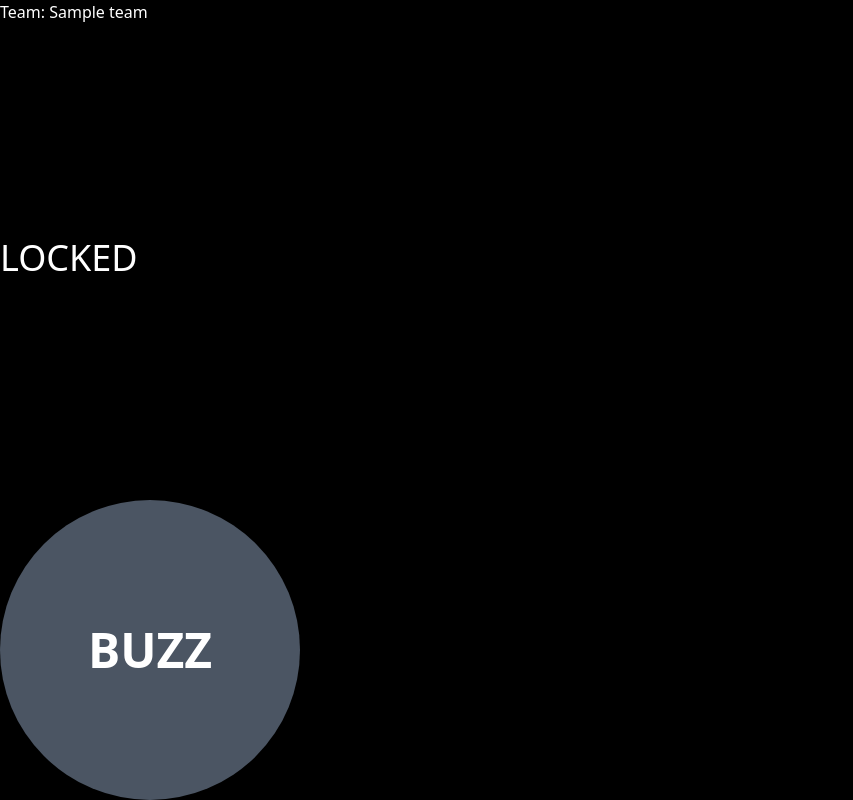
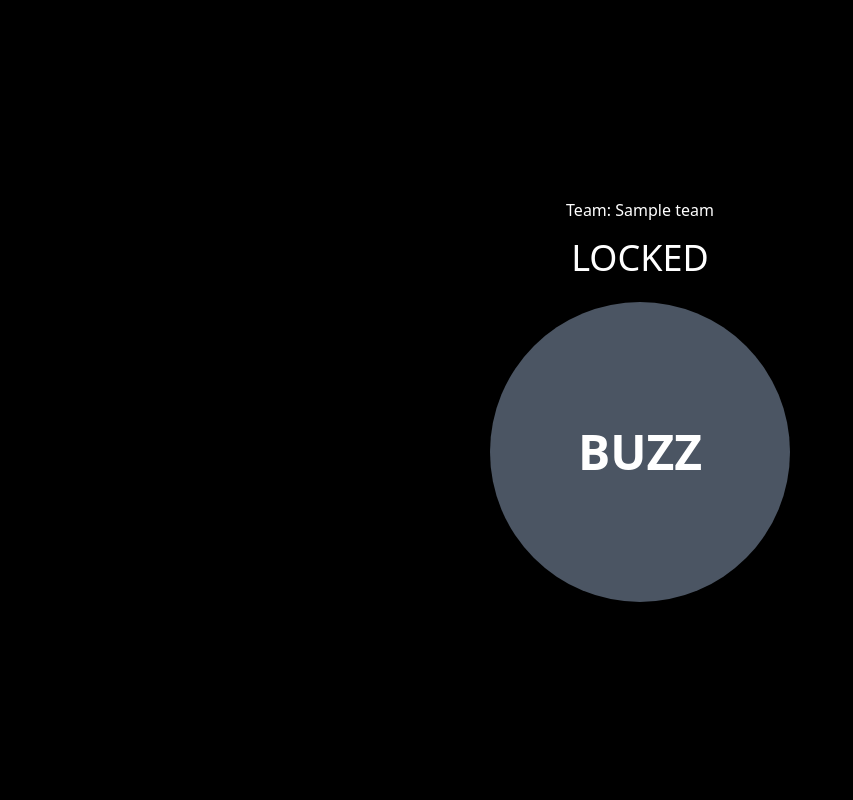
Before and after one commit to syedroshanriyan/techno-quiz, a Flask app: template templates/buzzer.html in a window 1280 px wide. Shown: the whole page, without its empty margins (0-853 px from the left). Run offline with Flask 3, Linux system fonts and the light colour scheme; the template is opened without the code that fills it: most values are stand-ins (such as "Sample title", 1, 10 or a date in 2020); some libraries are stand-ins or nearby versions.

Commit message:
buzzer.html

```diff
--- a/templates/buzzer.html
+++ b/templates/buzzer.html
@@ -5,7 +5,7 @@
 <script src="https://cdn.tailwindcss.com"></script>
 </head>
 
-<body class="bg-black text-white min-h-screen flex flex-col justify-between">
+<body class="bg-black text-white flex flex-col items-center justify-center h-screen">
 
 <h2 class="mb-4">Team: {{ team }}</h2>
 
```
